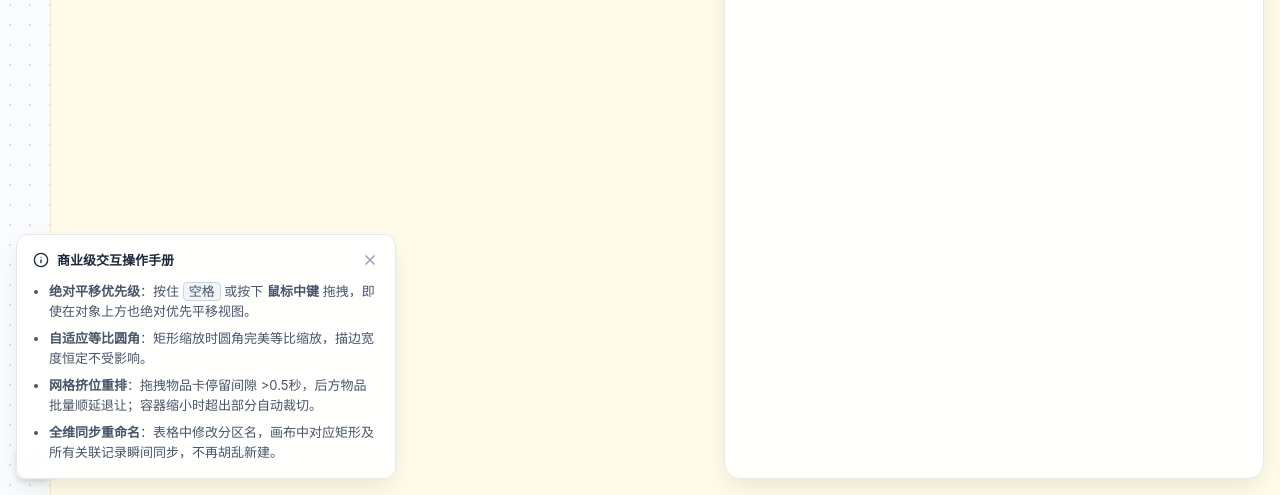
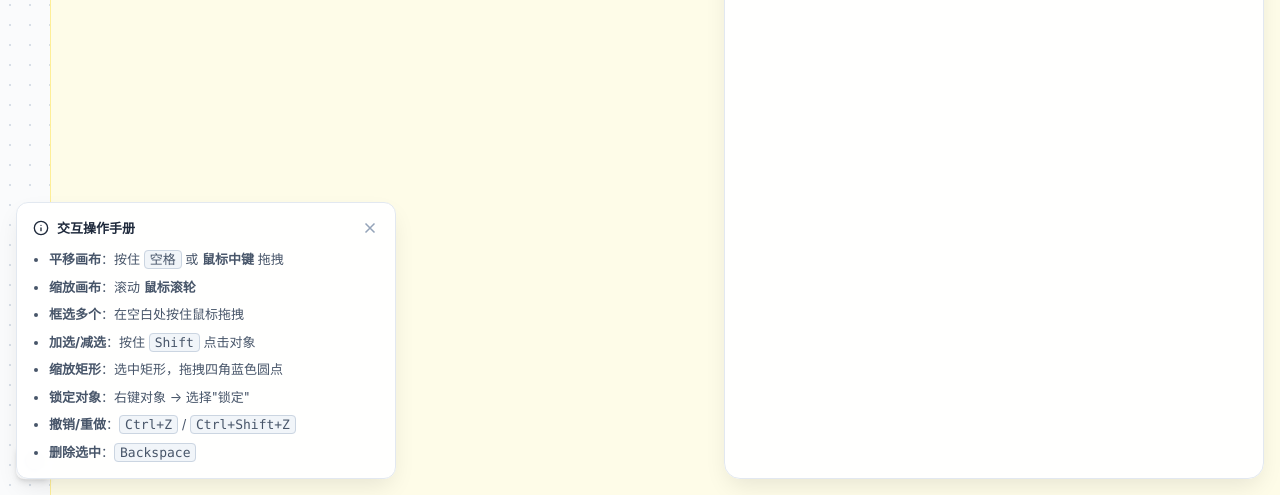
Before and after one commit to wu66chen/nestly, a Flask app: page / in a window 1280 px wide. Shown: the part 305-800 px from the top of the page. Run offline with Flask 3, Linux system fonts and the light colour scheme; data comes from the database, SQL or seed files in the repository; data that the repository does not hold is empty; parts of the project's set-up code (start-up, migrations or seed data) failed here and were passed over; some libraries are stand-ins or nearby versions.

Commit message:
Simplify guide panel

```diff
--- a/templates/index.html
+++ b/templates/index.html
@@ -107,15 +107,19 @@
   <div style="display:flex;justify-content:space-between;align-items:center;width:100%">
     <div style="font-weight:600;color:#1e293b;display:flex;align-items:center;gap:8px">
       <svg width="16" height="16" viewBox="0 0 24 24" fill="none" stroke="currentColor" stroke-width="2" stroke-linecap="round" stroke-linejoin="round"><circle cx="12" cy="12" r="10"/><line x1="12" y1="16" x2="12" y2="12"/><line x1="12" y1="8" x2="12.01" y2="8"/></svg>
-      商业级交互操作手册
+      交互操作手册
     </div>
     <div class="guide-close" onclick="app.toggleGuide(false)"><svg width="18" height="18" viewBox="0 0 24 24" fill="none" stroke="currentColor" stroke-width="2"><path d="M18 6L6 18M6 6l12 12"/></svg></div>
   </div>
   <ul style="list-style:disc;padding-left:16px;display:flex;flex-direction:column;gap:8px">
-    <li><b>绝对平移优先级</b>：按住 <kbd>空格</kbd> 或按下 <b>鼠标中键</b> 拖拽，即使在对象上方也绝对优先平移视图。</li>
-    <li><b>自适应等比圆角</b>：矩形缩放时圆角完美等比缩放，描边宽度恒定不受影响。</li>
-    <li><b>网格挤位重排</b>：拖拽物品卡停留间隙 >0.5秒，后方物品批量顺延退让；容器缩小时超出部分自动裁切。</li>
-    <li><b>全维同步重命名</b>：表格中修改分区名，画布中对应矩形及所有关联记录瞬间同步，不再胡乱新建。</li>
+    <li><b>平移画布</b>：按住 <kbd>空格</kbd> 或 <b>鼠标中键</b> 拖拽</li>
+    <li><b>缩放画布</b>：滚动 <b>鼠标滚轮</b></li>
+    <li><b>框选多个</b>：在空白处按住鼠标拖拽</li>
+    <li><b>加选/减选</b>：按住 <kbd>Shift</kbd> 点击对象</li>
+    <li><b>缩放矩形</b>：选中矩形，拖拽四角蓝色圆点</li>
+    <li><b>锁定对象</b>：右键对象 → 选择"锁定"</li>
+    <li><b>撤销/重做</b>：<kbd>Ctrl+Z</kbd> / <kbd>Ctrl+Shift+Z</kbd></li>
+    <li><b>删除选中</b>：<kbd>Backspace</kbd></li>
   </ul>
 </div>
 
```
